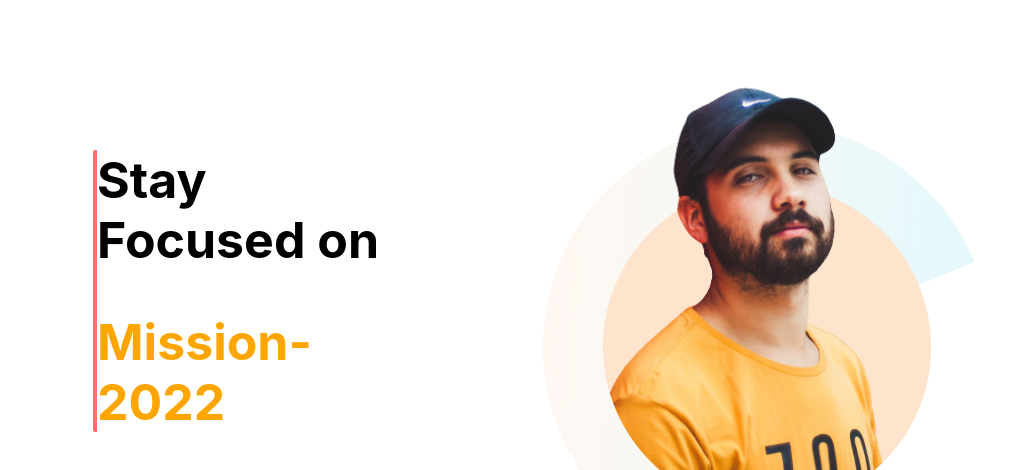
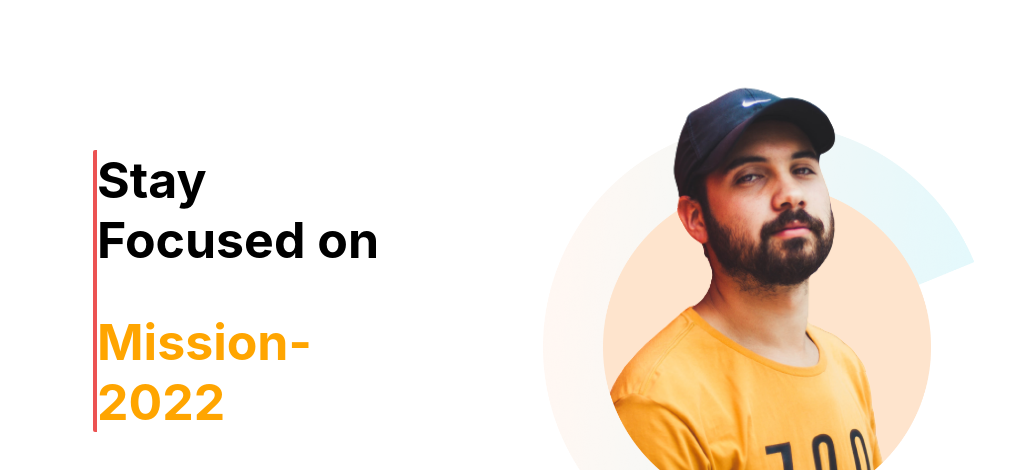
Before and after one commit to ShahnewajNomi/Mission-2022, a plain HTML site: page index.html in a window 1280 px wide. Shown: the top 470 px of the page, without its empty margins (97-1106 px from the left). Drawn offline with Linux system fonts and the light colour scheme.

Commit message:
final touch

```diff
--- a/style.css
+++ b/style.css
@@ -9,7 +9,7 @@ h1 {
 }
 
 .Heading {
-  border-left: 4px solid rgb(255, 110, 110);
+  border-left: 4px solid rgb(236, 82, 82);
   border-radius: 2px;
   margin-top: 150px;
   margin-bottom: 5px;
```
